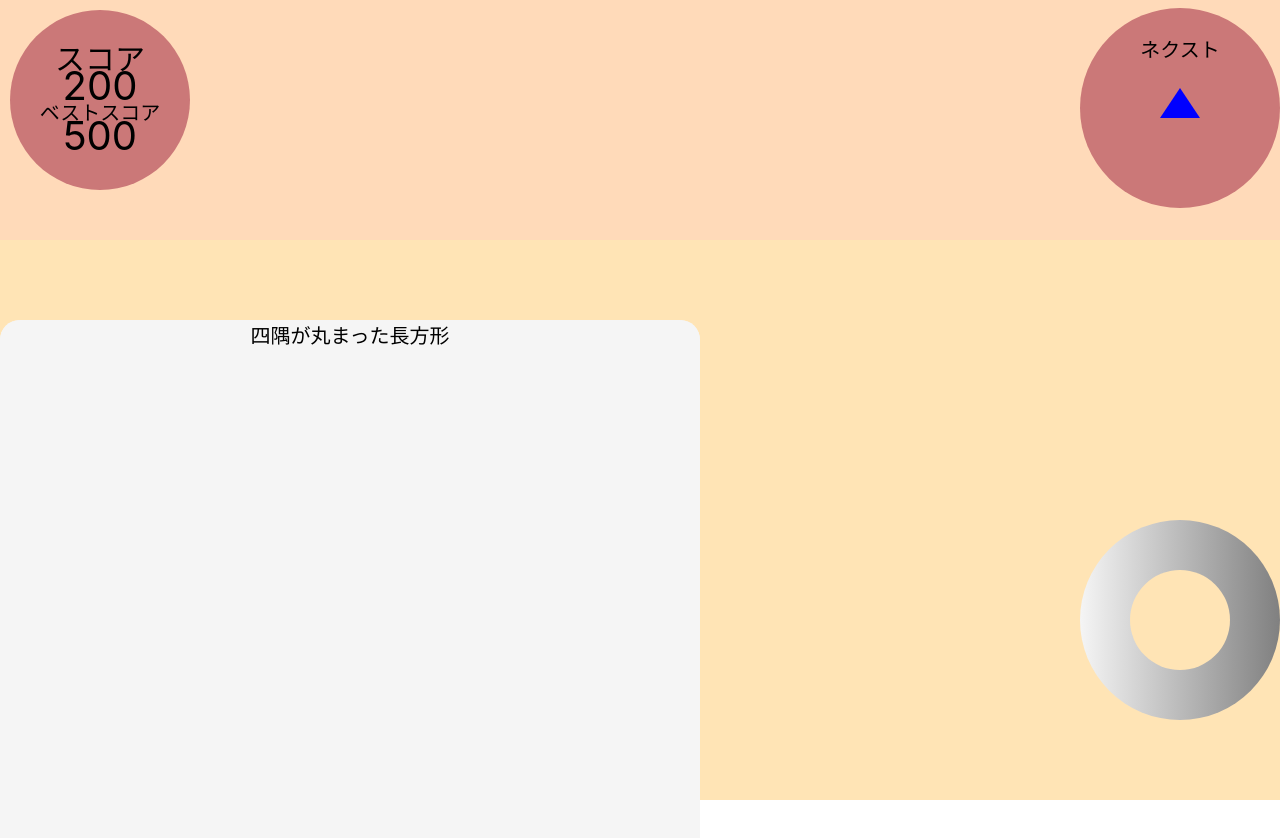
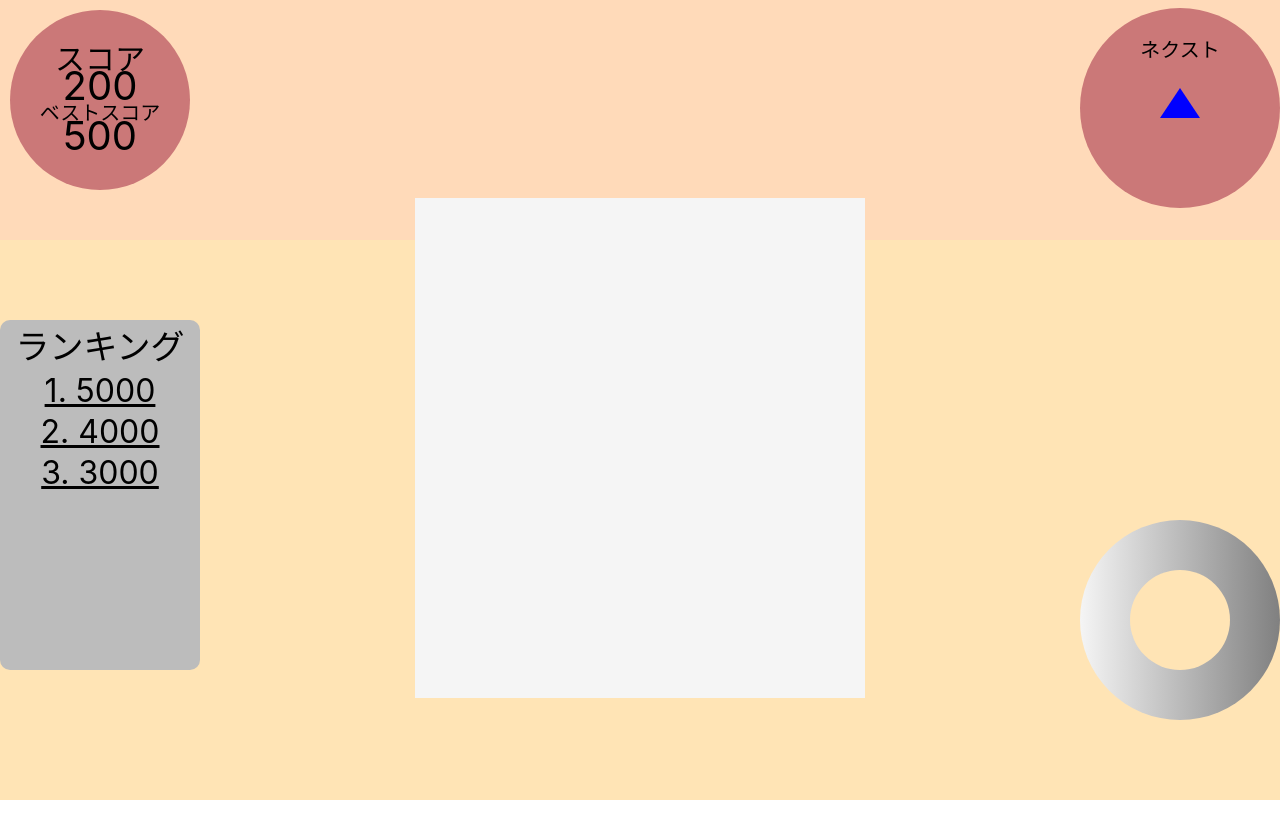
Before and after one commit to CA01971028/fruit_game, a React (Create React App) app in the folder game/frontend/: page / in a window 1280 px wide. Shown: the top 838 px of the page. After the commit the page ends 800 px from the top, so only its background shows below. Built offline with nearby package versions, Linux system fonts and the light colour scheme.

Commit message:
Organize

```diff
--- a/game/frontend/src/compornent/rectangle.tsx
+++ b/game/frontend/src/compornent/rectangle.tsx
@@ -2,9 +2,7 @@
 
 function rectangle() {
   return (
-    <div className="rounded-rectangle">
-      四隅が丸まった長方形
-    </div>
+    <div className="basket"></div>
   )
 }
 
--- a/game/frontend/src/css/compornent.css
+++ b/game/frontend/src/css/compornent.css
@@ -105,12 +105,15 @@
   transform: translate(-50%, -50%);
 }
 
-.rounded-rectangle {
+.basket {
   position: absolute;
-  width: 700px;
-  height: 900px;
+  top: 56%;
+  left: 50%;
+  width: 450px;
+  height: 500px;
   background-color: whitesmoke;
-  border-radius: 20px;
+  /* border-radius: 20px; */
   color: black;
   font-size: 20px;
+  transform: translate(-50%, -50%);
 }
```
Also changed, not shown: game/frontend/src/img/円.png (added).
